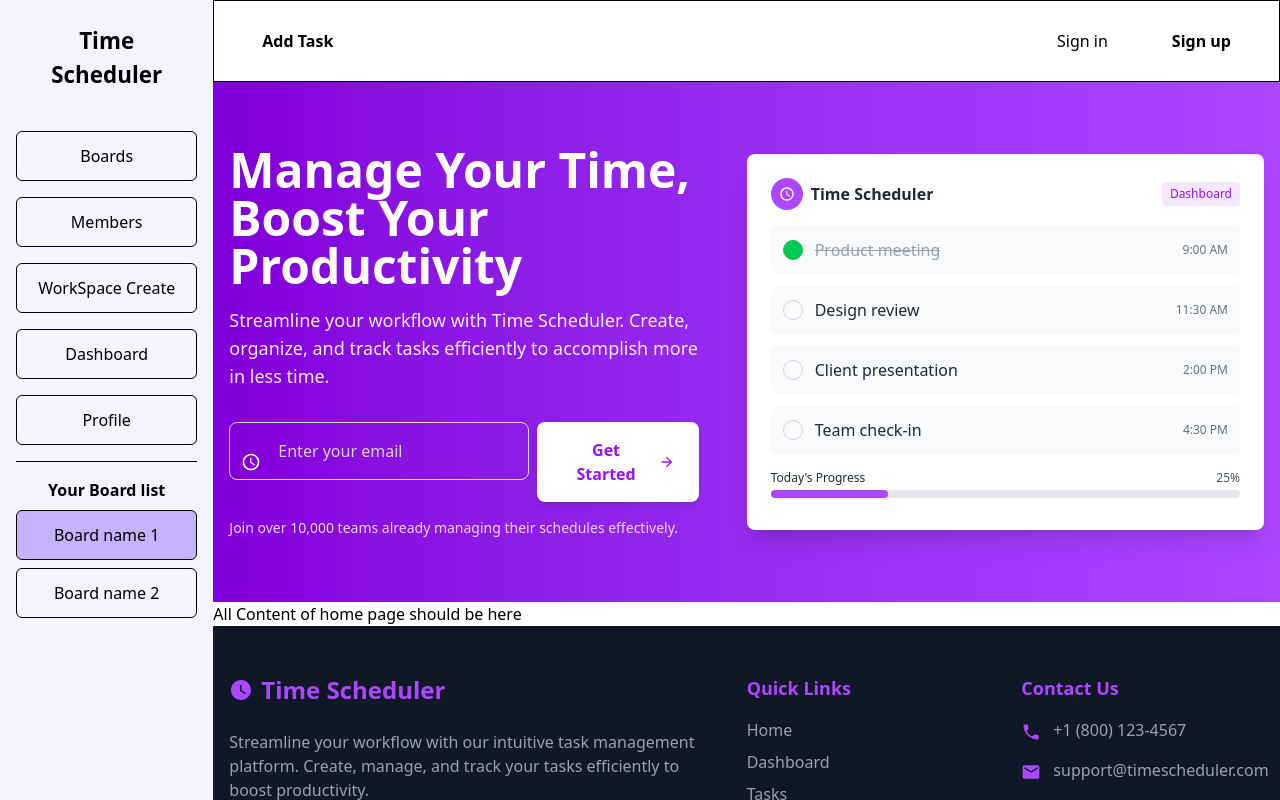
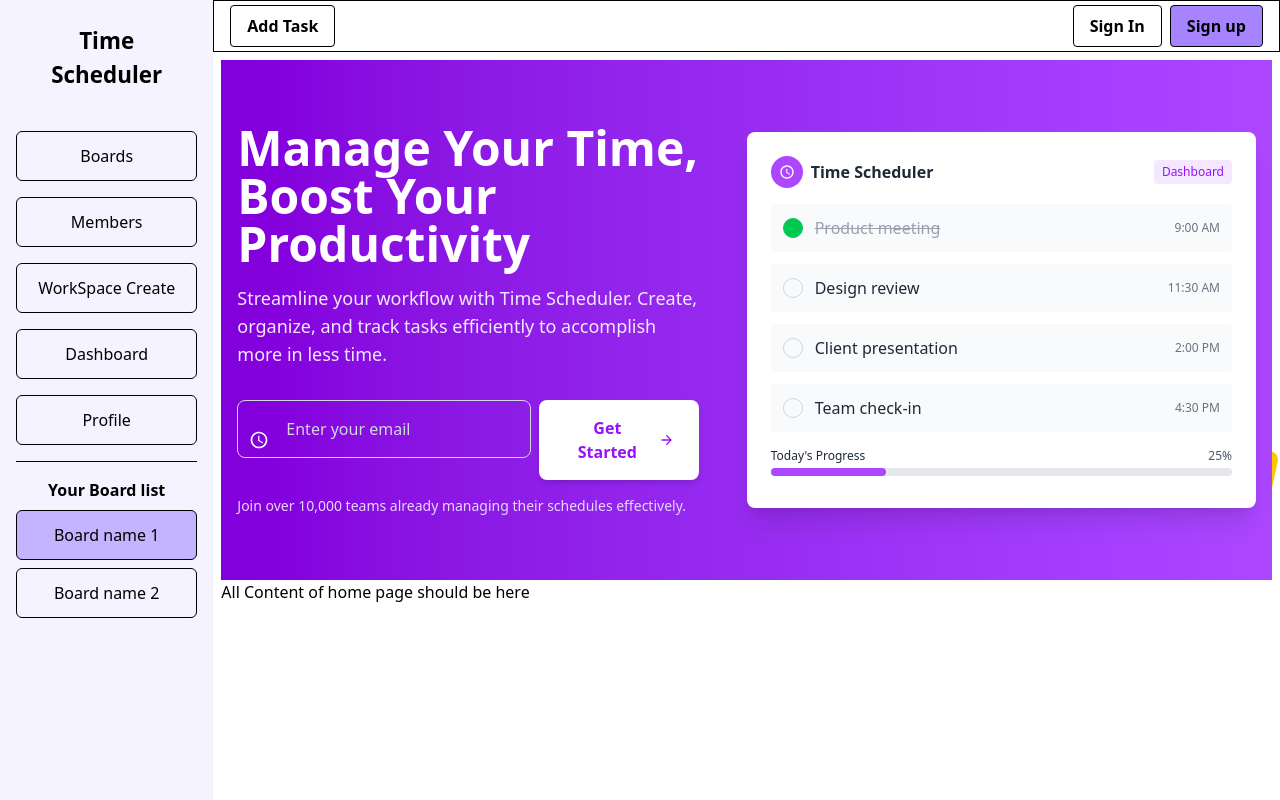
Before and after one commit to hisuvo/time-scheduler-client, a React (Vite) app: page / in a window 1280 px wide. Shown: the top 800 px of the page. Built offline with nearby package versions, Linux system fonts and the light colour scheme.

Commit message:
navber and button components repire

```diff
--- /dev/null
+++ b/src/Components/Button/Button.jsx
@@ -0,0 +1,13 @@
+const Button = ({ title, style }) => {
+  return (
+    <>
+      <button
+        className={`self-center px-4 py-2 font-semibold rounded border ${style}`}
+      >
+        {title}
+      </button>
+    </>
+  );
+};
+
+export default Button;
--- a/src/Components/Navbar/Navbar.jsx
+++ b/src/Components/Navbar/Navbar.jsx
@@ -1,21 +1,18 @@
 import { Link } from "react-router";
+import Button from "../Button/Button";
 
 const Navbar = () => {
   return (
-    <header className="px-4 py-2 border dark:bg-gray-100 dark:text-gray-800">
-      <div className="container flex justify-between h-16 mx-auto">
-        <button className="self-center px-8 py-3 font-semibold rounded dark:bg-violet-600 dark:text-gray-50">
-          Add Task
-        </button>
+    <header className="px-4 py-1 border dark:bg-gray-100 dark:text-gray-800">
+      <div className="container flex justify-between  mx-auto">
+        <Button title={"Add Task"} />
 
-        <div className="items-center flex-shrink-0 hidden lg:flex">
+        <div className="items-center flex-shrink-0 hidden lg:flex gap-2">
           <Link to={"signin"}>
-            <button className="self-center px-8 py-3 rounded">Sign in</button>
+            <Button title={"Sign In"} />
           </Link>
           <Link to={"signup"}>
-            <button className="self-center px-8 py-3 font-semibold rounded dark:bg-violet-600 dark:text-gray-50">
-              Sign up
-            </button>
+            <Button style={"bg-violet-400"} title={"Sign up"} />
           </Link>
         </div>
 
--- a/src/Layouts/MainLayout.jsx
+++ b/src/Layouts/MainLayout.jsx
@@ -13,11 +13,11 @@ const MainLayout = () => {
           <SideNavbar />
         </div>
         {/* Content dashourd */}
-        <div className="col-span-12 md:col-span-10 flex flex-col min-h-screen">
+        <div className="col-span-12 md:col-span-10">
           <header>
             <Navbar />
           </header>
-          <main className="flex-grow">
+          <main className="min-h-svh p-2">
             <Outlet />
           </main>
           <footer>
```
